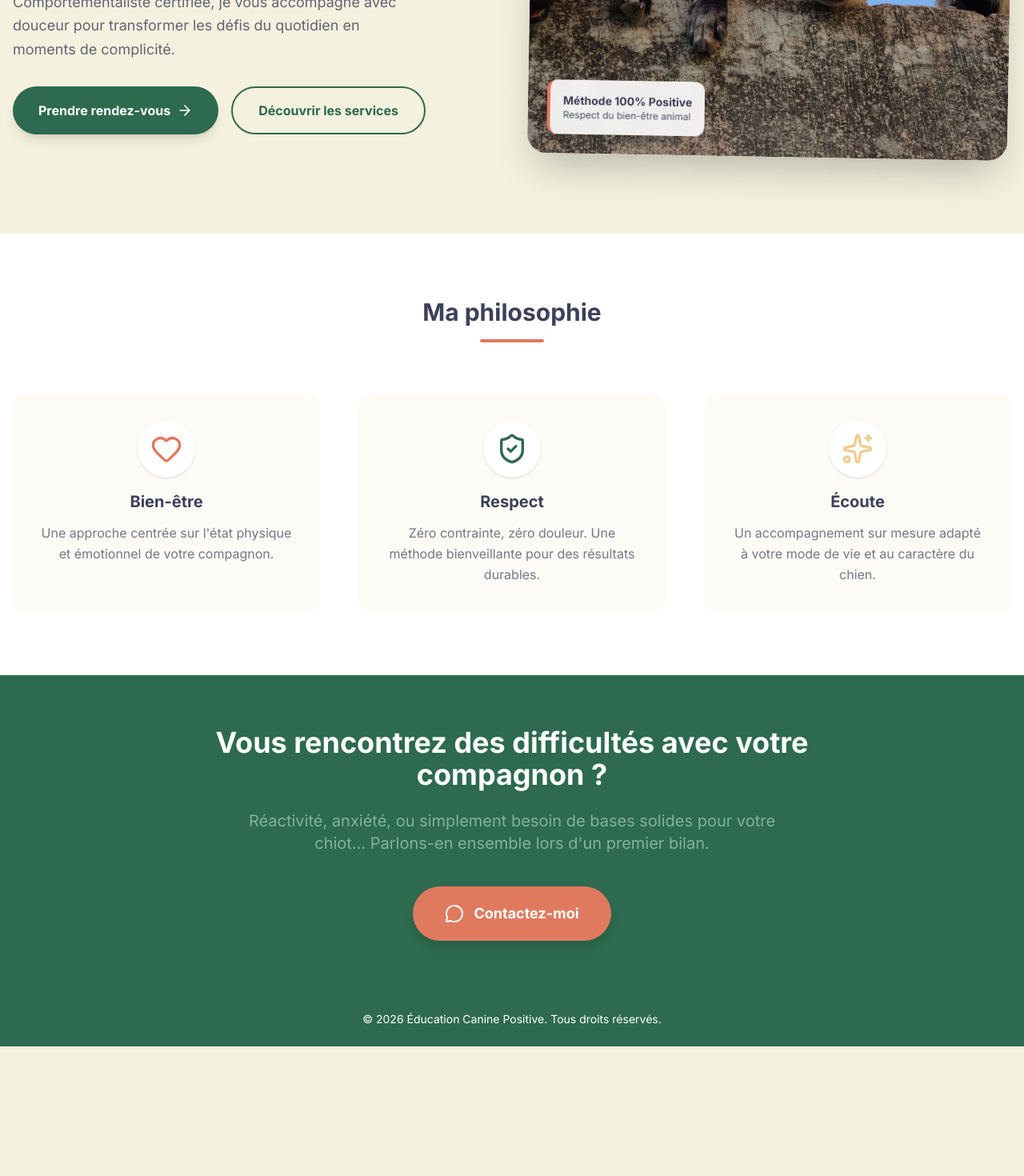
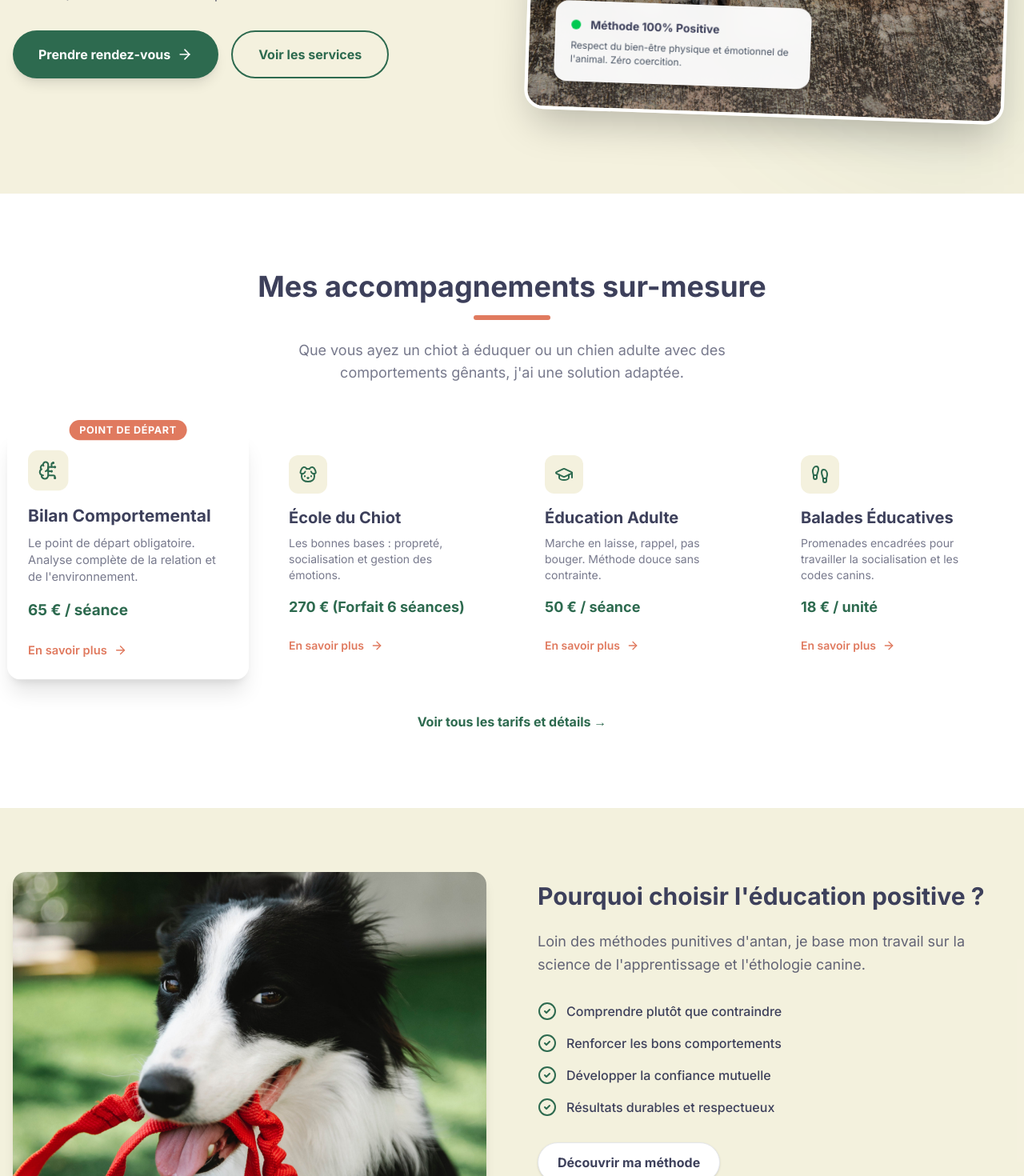
Before and after one commit to brixton00/atomic-dog2, a Next.js app: page / in a window 1280 px wide. Shown: the part 580-2050 px from the top of the page at 80% size. Before the commit the page ends 1888 px from the top, so only its background shows below. Built offline with nearby package versions, Linux system fonts and the light colour scheme.

Commit message:
data driven homepage

```diff
--- a/src/app/page.js
+++ b/src/app/page.js
@@ -1,133 +1,171 @@
-// src/app/page.js
 import Link from "next/link";
 import Image from "next/image";
-import {
-  Heart,
-  ShieldCheck,
-  Sparkles,
-  MessageCircle,
-  ArrowRight,
-} from "lucide-react";
+import { ArrowRight, MessageCircle, CheckCircle2 } from "lucide-react";
+import ServiceCard from "../components/cards/ServiceCard"; // Assure-toi que le chemin est bon
+import { servicesData } from "../data/services"; // Assure-toi que le chemin est bon
 
 export default function Home() {
+  // On filtre uniquement les services marqués comme "à la une"
+  const featuredServices = servicesData.filter((s) => s.isFeatured);
+
   return (
     <div className="flex flex-col w-full">
       {/* --- SECTION HERO --- */}
-      <section className="bg-neutral-bg py-12 px-4 md:py-20 lg:py-24 overflow-hidden">
-        <div className="max-w-7xl mx-auto grid grid-cols-1 md:grid-cols-2 gap-12 items-center">
+      <section className="bg-neutral-bg py-12 px-4 md:py-20 lg:py-24 overflow-hidden relative">
+        {/* Forme décorative d'arrière-plan (Optionnel mais joli) */}
+        <div className="absolute top-0 right-0 w-1/3 h-full bg-primary/5 rounded-l-full blur-3xl pointer-events-none" />
+
+        <div className="max-w-7xl mx-auto grid grid-cols-1 md:grid-cols-2 gap-12 items-center relative z-10">
           {/* Colonne Texte */}
-          <div className="flex flex-col items-start text-left z-10">
-            <span className="text-primary font-bold tracking-wider uppercase mb-4 text-sm md:text-base">
-              Éducation Canine Positive
+          <div className="flex flex-col items-start text-left">
+            <span className="inline-block py-1 px-3 rounded-full bg-primary/10 text-primary font-bold text-xs md:text-sm tracking-wider uppercase mb-6">
+              Éducation Canine Positive & Bienveillante
             </span>
-            <h1 className="text-4xl md:text-5xl lg:text-6xl font-extrabold text-neutral-text mb-6 leading-tight">
-              Une relation harmonieuse avec votre <br />
+            <h1 className="text-4xl md:text-5xl lg:text-6xl font-extrabold text-neutral-text mb-6 leading-[1.1]">
+              Une relation de confiance avec votre{" "}
               <span className="text-secondary">meilleur ami.</span>
             </h1>
             <p className="text-lg text-neutral-text/80 mb-8 max-w-lg leading-relaxed">
-              Comportementaliste certifiée, je vous accompagne avec douceur pour
-              transformer les défis du quotidien en moments de complicité.
+              Comportementaliste certifiée, je vous accompagne pour transformer
+              les défis du quotidien (réactivité, chiot, solitude) en moments de
+              complicité.
             </p>
 
             <div className="flex flex-col sm:flex-row gap-4 w-full sm:w-auto">
               <Link
                 href="/contact"
-                className="bg-primary hover:bg-primary-light text-white px-8 py-4 rounded-full font-bold transition-all shadow-lg hover:shadow-xl flex items-center justify-center gap-2"
+                className="bg-primary hover:bg-primary-light text-white px-8 py-4 rounded-full font-bold transition-all shadow-lg hover:shadow-xl hover:-translate-y-1 flex items-center justify-center gap-2"
               >
                 Prendre rendez-vous <ArrowRight className="h-5 w-5" />
               </Link>
               <Link
                 href="/services"
-                className="border-2 border-primary text-primary hover:bg-primary hover:text-white px-8 py-4 rounded-full font-bold transition-all text-center"
+                className="group border-2 border-primary text-primary hover:bg-primary hover:text-white px-8 py-4 rounded-full font-bold transition-all text-center flex items-center justify-center gap-2"
               >
-                Découvrir les services
+                Voir les services
               </Link>
             </div>
           </div>
 
           {/* Colonne Image */}
-          <div className="relative w-full h-[400px] md:h-[500px] lg:h-[600px] rounded-3xl overflow-hidden shadow-2xl rotate-1 hover:rotate-0 transition-transform duration-500 ease-out">
+          <div className="relative w-full h-[400px] md:h-[550px] rounded-3xl overflow-hidden shadow-2xl rotate-2 hover:rotate-0 transition-transform duration-700 ease-out border-4 border-white">
             <Image
               src="/assets/images/pexels-edgar-daniel-hernández-cervantes-3628100.jpg"
-              alt="Complicité entre un maître et son chien"
+              alt="Éducatrice canine avec un chien heureux"
               fill
               className="object-cover"
-              priority // Charge cette image en priorité pour le LCP (Core Web Vitals)
+              priority
               sizes="(max-width: 768px) 100vw, 50vw"
             />
-            {/* Badge flottant optionnel pour ajouter du dynamisme */}
-            <div className="absolute bottom-6 left-6 bg-white/90 backdrop-blur-sm p-4 rounded-xl shadow-lg border-l-4 border-secondary max-w-xs hidden sm:block">
-              <p className="text-sm font-bold text-neutral-text">
-                Méthode 100% Positive
-              </p>
-              <p className="text-xs text-gray-600">
-                Respect du bien-être animal
+            {/* Badge flottant Hero */}
+            <div className="absolute bottom-8 left-8 bg-white/95 backdrop-blur-md p-5 rounded-2xl shadow-xl max-w-xs hidden sm:block animate-in fade-in slide-in-from-bottom-4 duration-1000">
+              <div className="flex items-center gap-3 mb-2">
+                <div className="h-3 w-3 rounded-full bg-green-500 animate-pulse" />
+                <p className="text-sm font-bold text-neutral-text">
+                  Méthode 100% Positive
+                </p>
+              </div>
+              <p className="text-xs text-gray-600 leading-snug">
+                Respect du bien-être physique et émotionnel de l'animal. Zéro
+                coercition.
               </p>
             </div>
           </div>
         </div>
       </section>
 
-      {/* --- SECTION VALEURS --- */}
-      <section className="bg-white py-20 px-4">
+      {/* --- SECTION SERVICES (Dynamique) --- */}
+      <section className="bg-white py-24 px-4">
         <div className="max-w-7xl mx-auto">
-          <div className="text-center mb-16">
-            <h2 className="text-3xl font-bold text-neutral-text mb-4">
-              Ma philosophie
+          <div className="text-center mb-16 max-w-2xl mx-auto">
+            <h2 className="text-3xl md:text-4xl font-bold text-neutral-text mb-4">
+              Mes accompagnements sur-mesure
             </h2>
-            <div className="h-1 w-20 bg-secondary mx-auto rounded-full"></div>
+            <div className="h-1.5 w-24 bg-secondary mx-auto rounded-full mb-6"></div>
+            <p className="text-neutral-text/70 text-lg">
+              Que vous ayez un chiot à éduquer ou un chien adulte avec des
+              comportements gênants, j'ai une solution adaptée.
+            </p>
           </div>
 
-          <div className="grid grid-cols-1 md:grid-cols-3 gap-8 md:gap-12">
-            {[
-              {
-                icon: <Heart className="h-10 w-10 text-secondary" />,
-                title: "Bien-être",
-                desc: "Une approche centrée sur l'état physique et émotionnel de votre compagnon.",
-              },
-              {
-                icon: <ShieldCheck className="h-10 w-10 text-primary" />,
-                title: "Respect",
-                desc: "Zéro contrainte, zéro douleur. Une méthode bienveillante pour des résultats durables.",
-              },
-              {
-                icon: <Sparkles className="h-10 w-10 text-accent" />,
-                title: "Écoute",
-                desc: "Un accompagnement sur mesure adapté à votre mode de vie et au caractère du chien.",
-              },
-            ].map((val, i) => (
-              <div
-                key={i}
-                className="flex flex-col items-center text-center p-8 rounded-2xl bg-neutral-bg/30 hover:bg-neutral-bg/60 transition-colors border border-transparent hover:border-primary/10"
-              >
-                <div className="mb-4 bg-white p-4 rounded-full shadow-sm">
-                  {val.icon}
-                </div>
-                <h3 className="text-xl font-bold mb-3 text-neutral-text">
-                  {val.title}
-                </h3>
-                <p className="text-neutral-text/70 leading-relaxed">
-                  {val.desc}
-                </p>
-              </div>
+          <div className="grid grid-cols-1 md:grid-cols-2 lg:grid-cols-4 gap-6 lg:gap-8">
+            {featuredServices.map((service) => (
+              <ServiceCard key={service.id} service={service} />
             ))}
+          </div>
+
+          <div className="mt-12 text-center">
+            <Link
+              href="/services"
+              className="inline-block text-primary font-bold hover:underline underline-offset-4"
+            >
+              Voir tous les tarifs et détails &rarr;
+            </Link>
           </div>
         </div>
       </section>
 
-      {/* --- SECTION APPEL À L'ACTION (CTA) --- */}
-      <section className="bg-primary py-16 px-4">
-        <div className="max-w-4xl mx-auto text-center text-white">
-          <h2 className="text-3xl md:text-4xl font-bold mb-6">
-            Vous rencontrez des difficultés avec votre compagnon ?
+      {/* --- SECTION PHILOSOPHIE --- */}
+      <section className="bg-neutral-bg/50 py-20 px-4">
+        <div className="max-w-7xl mx-auto grid grid-cols-1 lg:grid-cols-2 gap-16 items-center">
+          {/* Image Philosophie (Tu pourras changer l'image ici) */}
+          <div className="relative h-[400px] rounded-2xl overflow-hidden shadow-lg order-2 lg:order-1">
+            <Image
+              src="/assets/images/pexels-blue-bird-7210748.jpg"
+              alt="Philosophie éducation positive"
+              fill
+              className="object-cover"
+            />
+          </div>
+
+          <div className="order-1 lg:order-2">
+            <h2 className="text-3xl font-bold text-neutral-text mb-6">
+              Pourquoi choisir l'éducation positive ?
+            </h2>
+            <p className="text-lg text-neutral-text/80 mb-8 leading-relaxed">
+              Loin des méthodes punitives d'antan, je base mon travail sur la
+              science de l'apprentissage et l'éthologie canine.
+            </p>
+
+            <ul className="space-y-4">
+              {[
+                "Comprendre plutôt que contraindre",
+                "Renforcer les bons comportements",
+                "Développer la confiance mutuelle",
+                "Résultats durables et respectueux",
+              ].map((item, i) => (
+                <li key={i} className="flex items-center gap-3">
+                  <CheckCircle2 className="h-6 w-6 text-primary flex-shrink-0" />
+                  <span className="text-neutral-text font-medium">{item}</span>
+                </li>
+              ))}
+            </ul>
+
+            <Link
+              href="/method"
+              className="mt-8 inline-block bg-white border border-gray-200 px-6 py-3 rounded-full text-neutral-text font-bold hover:bg-gray-50 transition shadow-sm"
+            >
+              Découvrir ma méthode
+            </Link>
+          </div>
+        </div>
+      </section>
+
+      {/* --- CTA FINAL --- */}
+      <section className="bg-primary py-20 px-4 relative overflow-hidden">
+        <div className="absolute inset-0 bg-[url('/assets/pattern-paw.png')] opacity-5"></div>{" "}
+        {/* Idée pour plus tard : pattern */}
+        <div className="max-w-4xl mx-auto text-center relative z-10 text-white">
+          <h2 className="text-3xl md:text-5xl font-bold mb-8">
+            Prêt à changer votre quotidien ?
           </h2>
-          <p className="text-primary-light text-lg md:text-xl mb-10 max-w-2xl mx-auto">
-            Réactivité, anxiété, ou simplement besoin de bases solides pour
-            votre chiot... Parlons-en ensemble lors d'un premier bilan.
+          <p className="text-primary-light text-xl mb-10 max-w-2xl mx-auto font-light">
+            Le premier pas vers une vie sereine commence par un échange.
+            Discutons de votre chien.
           </p>
           <Link
             href="/contact"
-            className="inline-flex items-center gap-3 bg-secondary hover:bg-secondary-hover text-white px-10 py-5 rounded-full font-bold text-lg transition-all shadow-lg hover:transform hover:scale-105"
+            className="inline-flex items-center gap-3 bg-secondary hover:bg-secondary-hover text-white px-12 py-5 rounded-full font-bold text-xl transition-all shadow-xl hover:scale-105"
           >
             <MessageCircle className="h-6 w-6" /> Contactez-moi
           </Link>
--- /dev/null
+++ b/src/components/cards/serviceCard.jsx
@@ -0,0 +1,48 @@
+import Link from "next/link";
+import { ArrowRight } from "lucide-react";
+
+export default function ServiceCard({ service }) {
+  const Icon = service.icon;
+
+  return (
+    <div
+      className={`relative flex flex-col p-6 rounded-2xl transition-all duration-300 border border-transparent
+      ${
+        service.isPopular
+          ? "bg-white shadow-xl border-primary/20 scale-105 z-10"
+          : "bg-white/50 hover:bg-white hover:shadow-lg hover:-translate-y-1"
+      }`}
+    >
+      {/* Badge Populaire */}
+      {service.isPopular && (
+        <span className="absolute -top-3 left-1/2 -translate-x-1/2 bg-secondary text-white text-xs font-bold px-3 py-1 rounded-full uppercase tracking-wider">
+          Point de départ
+        </span>
+      )}
+
+      {/* En-tête avec Icône */}
+      <div className="mb-4 inline-flex items-center justify-center w-12 h-12 rounded-xl bg-neutral-bg text-primary">
+        <Icon className="w-6 h-6" />
+      </div>
+
+      {/* Contenu */}
+      <h3 className="text-xl font-bold text-neutral-text mb-2">
+        {service.title}
+      </h3>
+      <p className="text-neutral-text/70 mb-4 text-sm flex-grow">
+        {service.shortDesc}
+      </p>
+
+      {/* Prix */}
+      <div className="text-primary font-bold text-lg mb-6">{service.price}</div>
+
+      {/* Bouton */}
+      <Link
+        href={service.href}
+        className="mt-auto inline-flex items-center gap-2 text-sm font-semibold text-secondary hover:text-secondary-hover transition-colors"
+      >
+        En savoir plus <ArrowRight className="w-4 h-4" />
+      </Link>
+    </div>
+  );
+}
--- /dev/null
+++ b/src/data/services.jsx
@@ -0,0 +1,61 @@
+import {
+  BrainCircuit,
+  Footprints,
+  Dog,
+  GraduationCap,
+  Home,
+} from "lucide-react";
+
+export const servicesData = [
+  {
+    id: "bilan",
+    title: "Bilan Comportemental",
+    shortDesc:
+      "Le point de départ obligatoire. Analyse complète de la relation et de l'environnement.",
+    price: "65 € / séance",
+    icon: BrainCircuit,
+    isFeatured: true,
+    isPopular: true, // Pour mettre un badge "Recommandé"
+    href: "/services#bilan",
+  },
+  {
+    id: "chiot",
+    title: "École du Chiot",
+    shortDesc:
+      "Les bonnes bases : propreté, socialisation et gestion des émotions.",
+    price: "270 € (Forfait 6 séances)",
+    icon: Dog,
+    isFeatured: true,
+    href: "/services#chiot",
+  },
+  {
+    id: "education",
+    title: "Éducation Adulte",
+    shortDesc:
+      "Marche en laisse, rappel, pas bouger. Méthode douce sans contrainte.",
+    price: "50 € / séance",
+    icon: GraduationCap,
+    isFeatured: true,
+    href: "/services#education",
+  },
+  {
+    id: "balade",
+    title: "Balades Éducatives",
+    shortDesc:
+      "Promenades encadrées pour travailler la socialisation et les codes canins.",
+    price: "18 € / unité",
+    icon: Footprints,
+    isFeatured: true,
+    href: "/services#balade",
+  },
+  {
+    id: "garderie",
+    title: "Visites à Domicile",
+    shortDesc:
+      "Cuidado / Guardería. Je prends soin de votre compagnon pendant votre absence.",
+    price: "Dès 18 €",
+    icon: Home,
+    isFeatured: false, // Accessible via la page services complète
+    href: "/services#garderie",
+  },
+];
```
Also changed, not shown: 1 other file (tests, documents, lock files or other folders).
